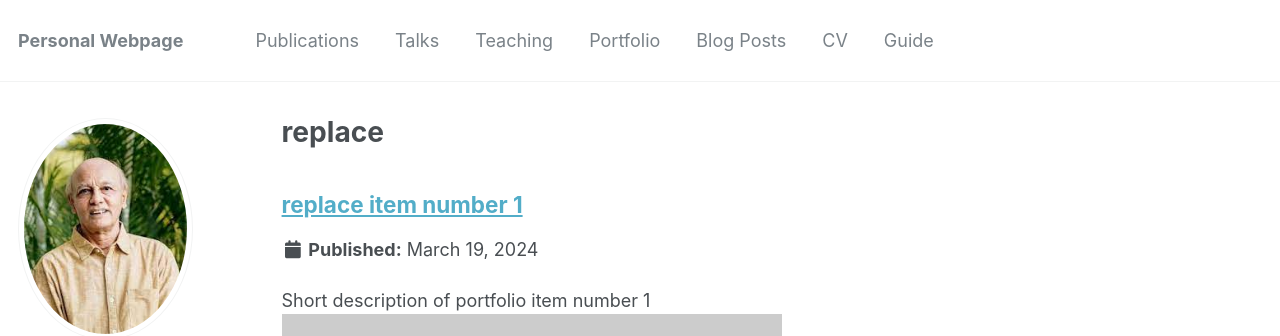
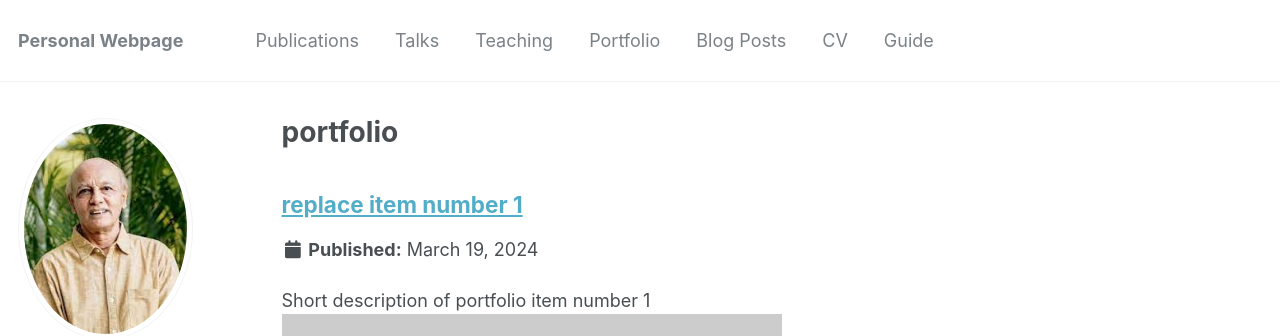
Before and after one commit to Pankaj-S-Joshi/Pankaj-S-Joshi.github.io, a Jekyll site: the page built from _pages/portfolio.html, in a window 1280 px wide and 1302 px high. Shown: the top 336 px of the window. Built offline with Jekyll 4.4.1, drawn with Linux system fonts in a browser that asks for light colours; some web fonts are replaced.

Commit message:
Update portfolio.html

```diff
--- a/_pages/portfolio.html
+++ b/_pages/portfolio.html
@@ -1,7 +1,7 @@
 ---
 layout: archive
-title: "replace"
-permalink: /replace/
+title: "portfolio"
+permalink: /portfolio/
 author_profile: true
 ---
 
```
